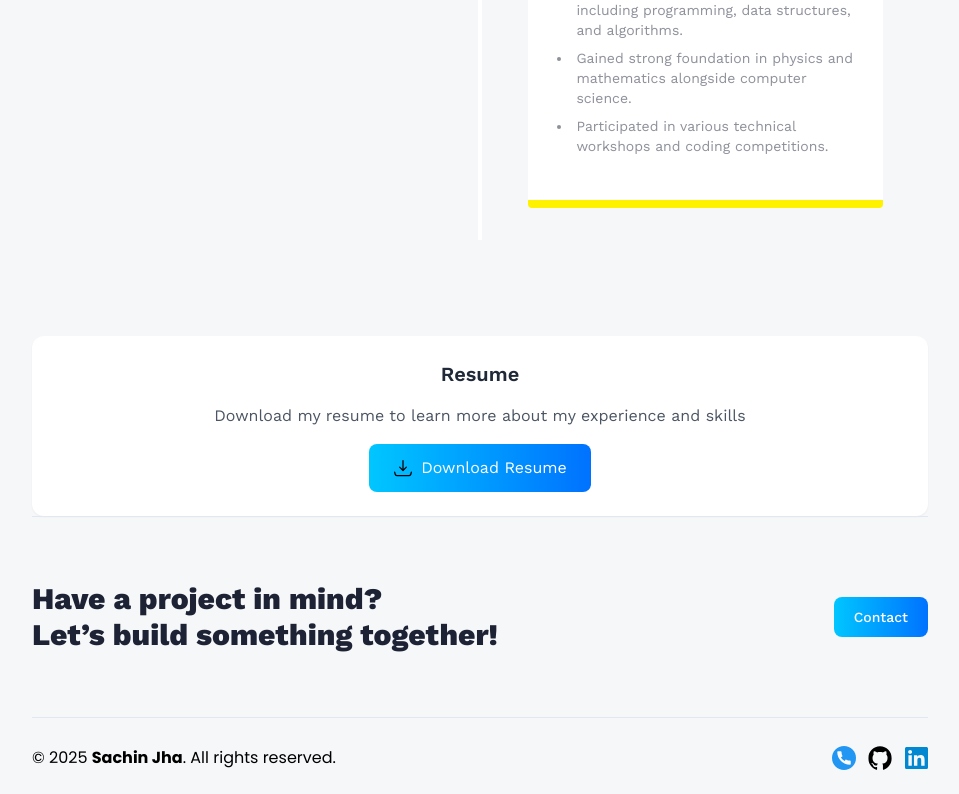
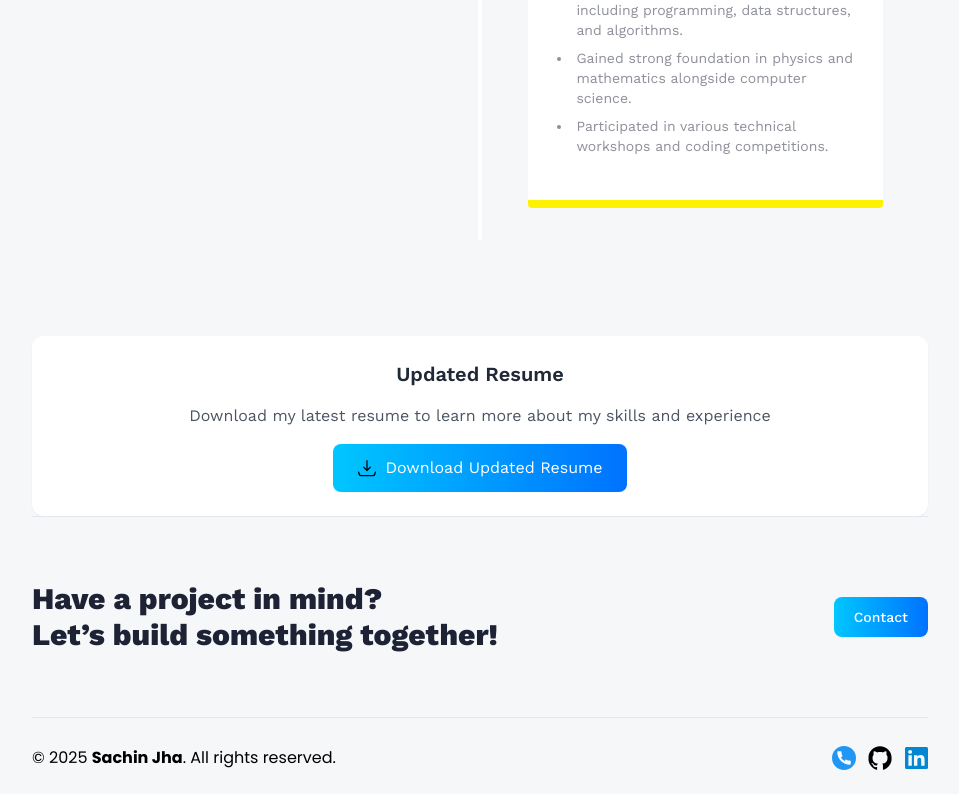
Before and after one commit to Sachinrodies/NEW-3d-task, a React (Vite) app: page /about in a window 1280 px wide. Shown: the part 1547-2341 px from the top of the page, without its empty margins (160-1119 px from the left). Built offline with nearby package versions, Linux system fonts and the light colour scheme.

Commit message:
Update: Added new resume and modified About page with updated resume section

```diff
--- a/src/pages/About.jsx
+++ b/src/pages/About.jsx
@@ -101,9 +101,9 @@ const About = () => {
 
       <div className="mt-8 p-6 bg-white rounded-xl shadow-card">
         <div className="flex flex-col items-center gap-4">
-          <h3 className="text-xl font-semibold text-gray-800">Resume</h3>
+          <h3 className="text-xl font-semibold text-gray-800">Updated Resume</h3>
           <p className="text-gray-600 text-center">
-            Download my resume to learn more about my experience and skills
+            Download my latest resume to learn more about my skills and experience
           </p>
           <a
             href="/resume.pdf"
@@ -111,7 +111,7 @@ const About = () => {
             className="flex items-center gap-2 px-6 py-3 bg-gradient-to-r from-[#00c6ff] to-[#0072ff] text-white rounded-lg hover:opacity-90 transition-opacity"
           >
             <img src={download} alt="download" className="w-5 h-5" />
-            Download Resume
+            Download Updated Resume
           </a>
         </div>
       </div>
```
Also changed, not shown: 1 other file (tests, documents, lock files or other folders).
